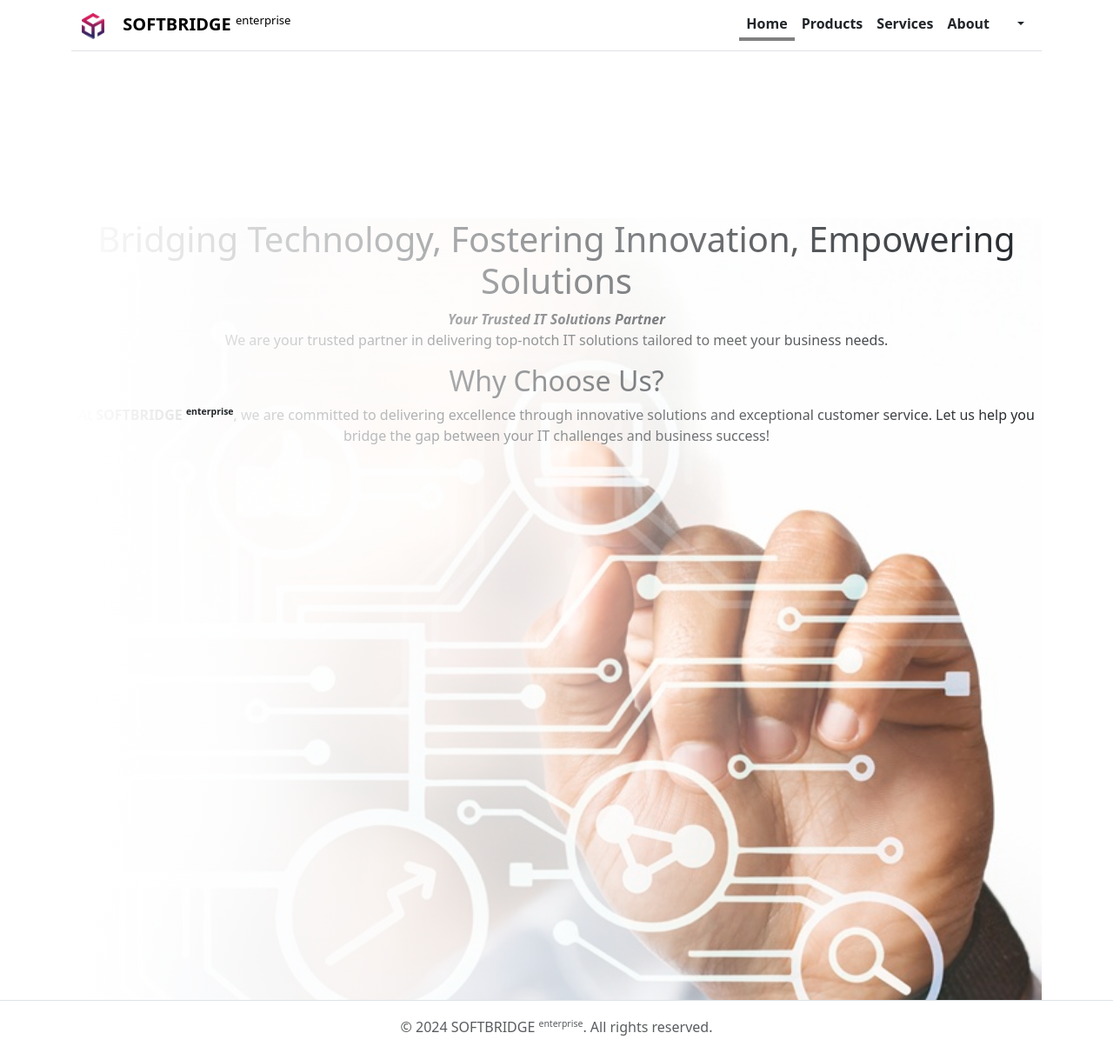
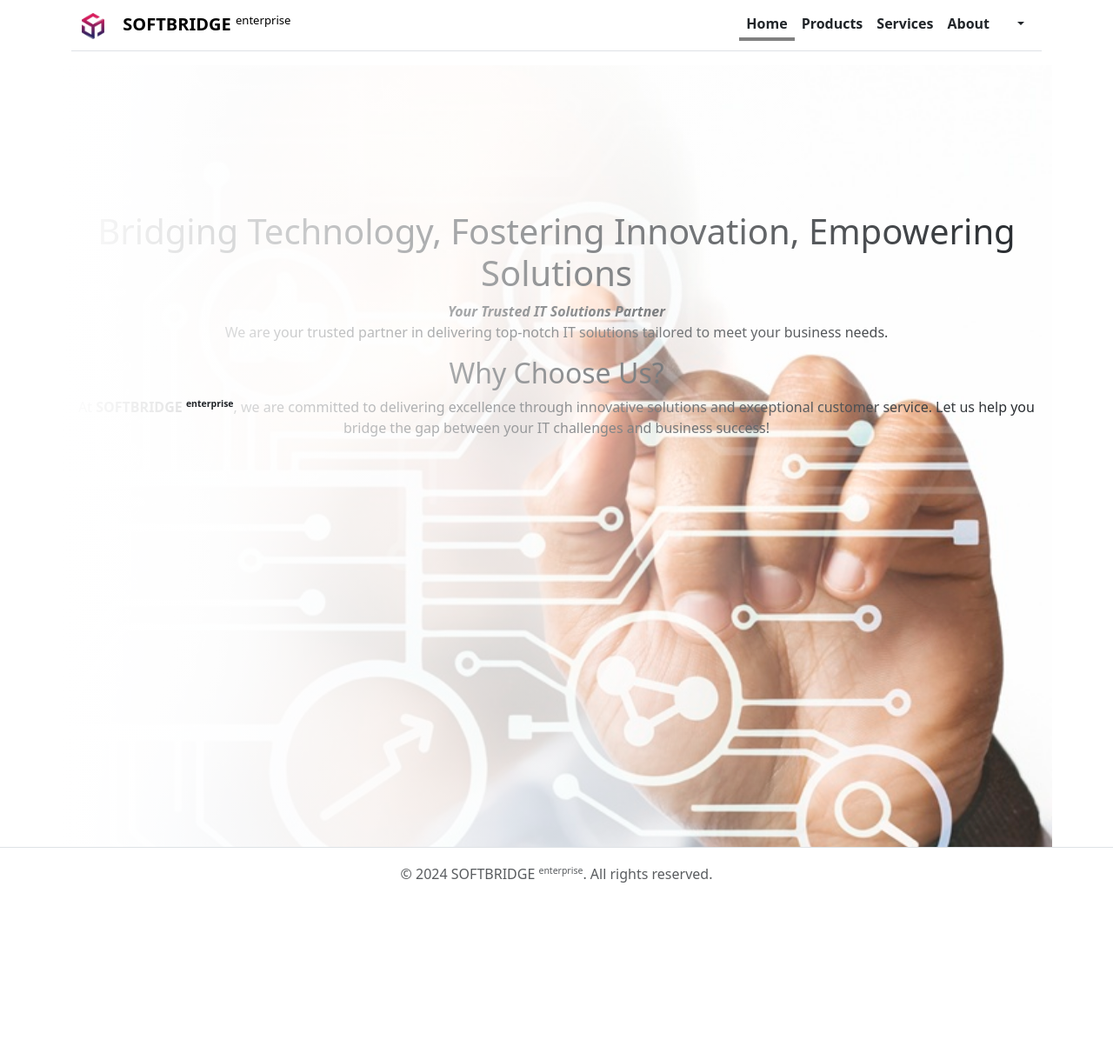
Before and after one commit to mfauziii/softbridge.github.io, a Jekyll site: the page built from index.md, in a window 1280 px wide. Shown: the whole page at 87% size. Built offline with Jekyll 4.4.1, drawn with Linux system fonts in a browser that asks for light colours; nearby versions of some CDN libraries; after the commit the page ends 1035 px from its top, so only the background shows below that.

Commit message:
Update main.html

```diff
--- a/_layouts/main.html
+++ b/_layouts/main.html
@@ -1,8 +1,8 @@
 {% include head.html %}
 {% include header.html %}
-<main class="container text-center" style="margin-top:15%">
-  <div class="background-fade">
-    <div class="fade-overlay"></div>
+<main class="container text-center background-fade">
+  <div class="fade-overlay"></div>
+  <div style="padding-top:15%">
     {{ content }}
   </div>
 </main>
```
